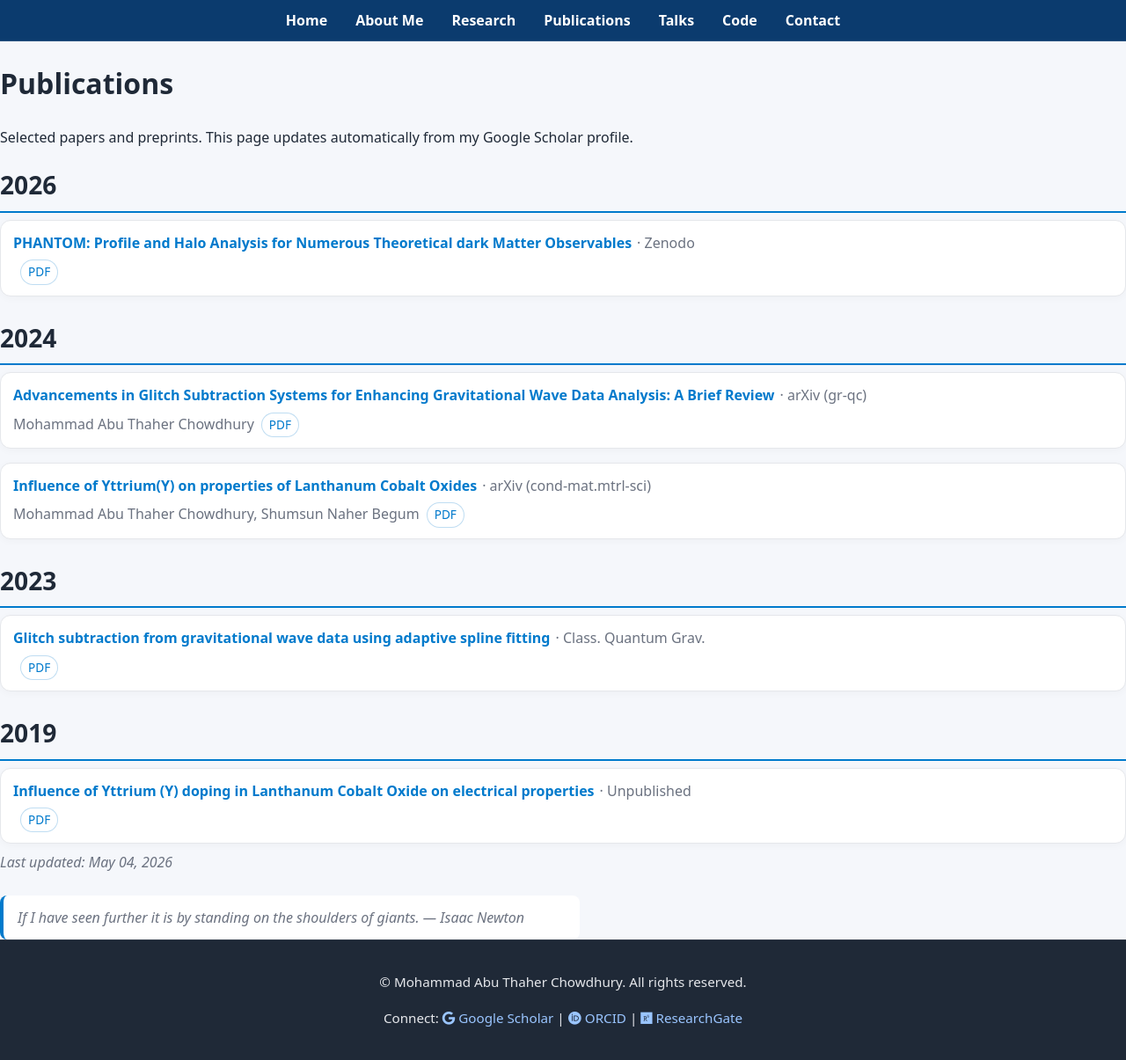
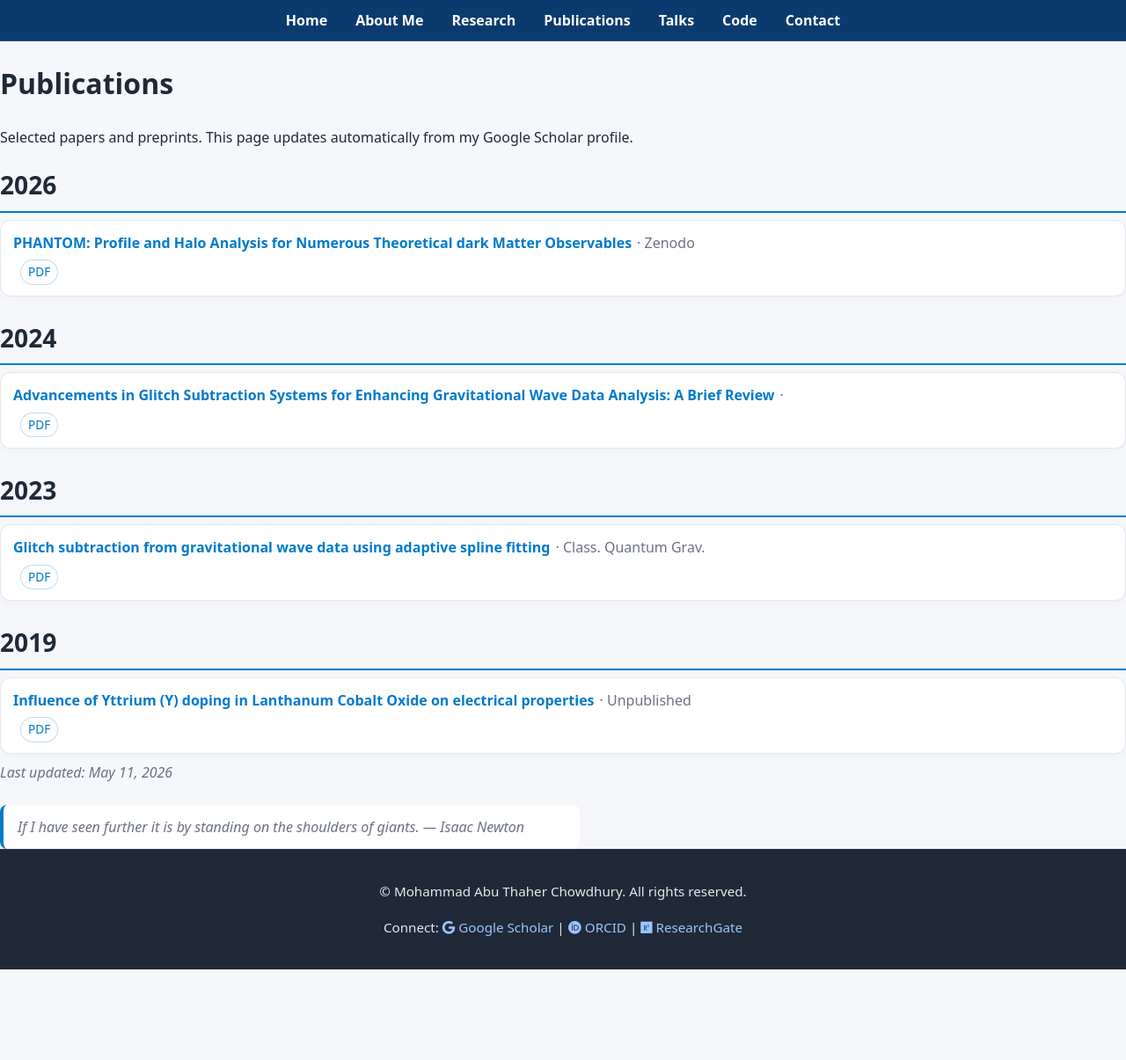
Before and after one commit to matc-thaher/website, a Jekyll site: the page built from publications.md, in a window 1280 px wide and 1205 px high. Shown: the whole window at 88% size. Built offline with Jekyll 4.4.1, drawn with Linux system fonts in a browser that asks for light colours.

Commit message:
chore: merged publications (Scholar + arXiv + ORCID + Crossref)

```diff
--- a/_data/scholar.json
+++ b/_data/scholar.json
@@ -1,5 +1,5 @@
 {
-  "updated": "2026-05-04T06:51:54.424225Z",
+  "updated": "2026-05-11T07:51:33.991575Z",
   "publications": [
     {
       "title": "PHANTOM: Profile and Halo Analysis for Numerous Theoretical dark Matter Observables",
@@ -15,29 +15,15 @@
       ]
     },
     {
-      "title": "Influence of Yttrium(Y) on properties of Lanthanum Cobalt Oxides",
-      "authors": "Mohammad Abu Thaher Chowdhury, Shumsun Naher Begum",
+      "title": "Advancements in Glitch Subtraction Systems for Enhancing Gravitational Wave Data Analysis: A Brief Review",
+      "authors": "",
       "year": 2024,
-      "venue": "arXiv (cond-mat.mtrl-sci)",
-      "url": "https://arxiv.org/abs/2408.15798v1",
-      "pdf_url": "https://arxiv.org/pdf/2408.15798v1",
-      "doi": "",
-      "citations": 0,
-      "source": [
-        "arxiv"
-      ]
-    },
-    {
-      "title": "Advancements in Glitch Subtraction Systems for Enhancing Gravitational Wave Data Analysis: A Brief Review",
-      "authors": "Mohammad Abu Thaher Chowdhury",
-      "year": 2024,
-      "venue": "arXiv (gr-qc)",
-      "url": "https://arxiv.org/abs/2406.01318v1",
-      "pdf_url": "https://arxiv.org/pdf/2406.01318v1",
+      "venue": "",
+      "url": "https://arxiv.org/abs/2406.01318",
+      "pdf_url": "",
       "doi": "10.48550/ARXIV.2406.01318",
       "citations": 0,
       "source": [
-        "arxiv",
         "orcid"
       ]
     },
```
